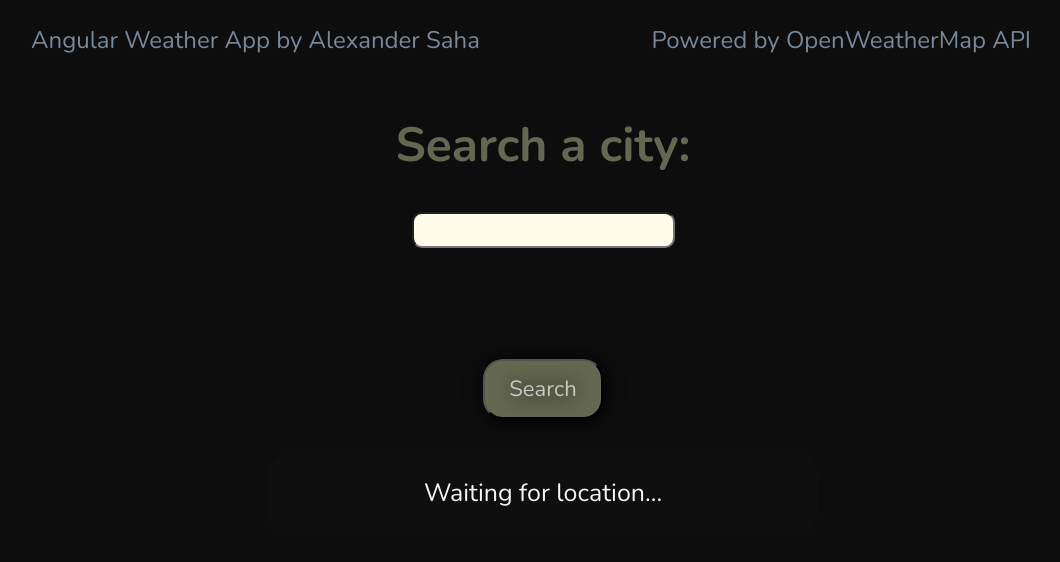
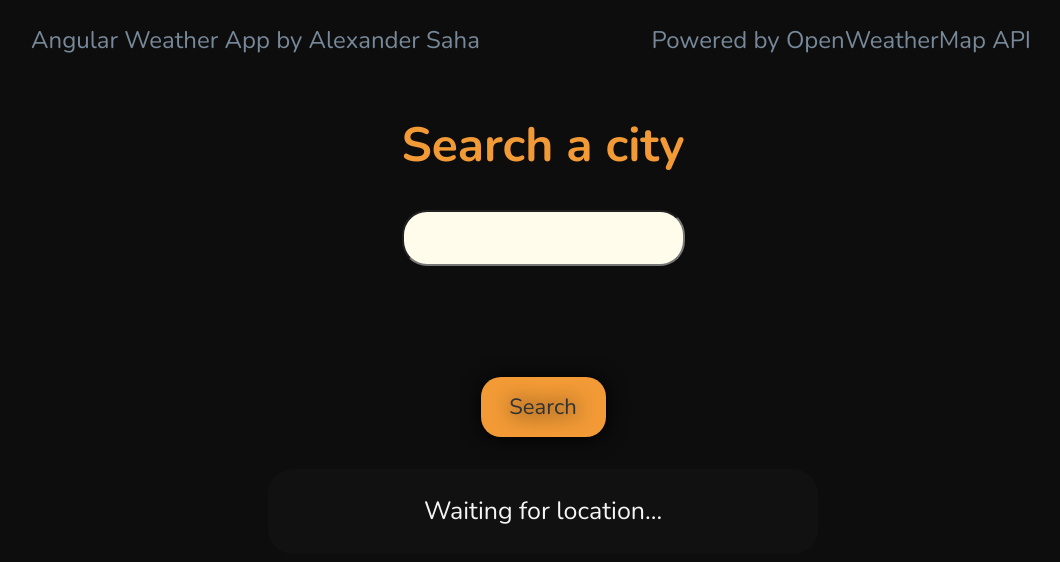
Before and after one commit to AlexSaha/AngularWeatherApplication, an Angular app: page / in a window 1280 px wide. Shown: the top 562 px of the page, without its empty margins (97-1157 px from the left). Built offline with nearby package versions, Linux system fonts and the light colour scheme.

Commit message:
better response UI and sunny image

```diff
--- a/src/app/weather-component/weather-component.component.html
+++ b/src/app/weather-component/weather-component.component.html
@@ -1,9 +1,11 @@
+<!-- ng build --prod --output-path docs --base-href /AngularWeatherApplication/ -->
+
 <div class="searchContainer">
     <body>
-        <h1 style=color:#646851>Search a city: </h1>
-            <input type="text" [(ngModel)]="city" (keyup.enter)="activateSearch()">
+        <h1 style=color:#f19a36>Search a city</h1>
+            <input type="text" [(ngModel)]="city" (keyup.enter)="activateSearch()" data-required="true">
             <br><br>
-            <strong style="color:#646851;font-size: 35px;">{{ city }}</strong>
+            <strong style="color:#f19a36;font-size: 35px;">{{ city }}</strong>
             <br><br>
             <button class="BUTTON_MZE" (click)="activateSearch()">Search</button>
             <br>
@@ -13,22 +15,21 @@
 
 <div class="displayInfoContainer">
 
+        <ng-template [ngIf]="condition == 'Clouds'" [ngIfElse]="none">
+            <img src="https://www.alexandersaha.com/AngularWeatherApplication/assets/clouds.png" alt="Clouds" width="100" height="100">
+        </ng-template>
+
+        <ng-template [ngIf]="condition == 'Clear'" [ngIfElse]="none">
+            <img src="https://www.alexandersaha.com/AngularWeatherApplication/assets/sunny.png" alt="Clouds" width="100" height="100">
+        </ng-template>
+
         <!-- Temp Value has been passed in for use -->
         <ng-template [ngIf]="temp > 0" [ngIfElse]="noValue">
             <p class="response">Conditions: {{condition}}</p>
             <p class="response">Current Temperature: {{temp | number:'1.1-1'}}°F</p>
-            <p class="response">Today's High: {{temp_max | number:'1.1-1'}}°F</p>
-            <p class="response">Today's Low: {{temp_min | number:'1.1-1'}}°F</p>
+            <p class="response">High: {{temp_max | number:'1.1-1'}}°F</p>
+            <p class="response">Low: {{temp_min | number:'1.1-1'}}°F</p>
         </ng-template>
-
-        <ng-template [ngIf]="condition == 'Clouds'" [ngIfElse]="none">
-            <img src="https://www.alexandersaha.com/AngularWeatherApplication/assets/clouds.png" alt="Clouds" width="250" height="250">
-        </ng-template>
-
-        <ng-template [ngIf]="condition == 'Sunny'" [ngIfElse]="none">
-            <img src="https://www.alexandersaha.com/AngularWeatherApplication/assets/sunny.png" alt="Clouds" width="250" height="250">
-        </ng-template>
-
 
         <!-- False blocks -->
         <ng-template #noValue>
@@ -38,5 +39,4 @@
         <ng-template #none>
         </ng-template>
 
-
 </div>
--- a/src/app/weather-component/weather-component.component.scss
+++ b/src/app/weather-component/weather-component.component.scss
@@ -3,7 +3,7 @@
     font-family: 'Nunito', 'sans-serif';
     font-size: 24px;
     text-align: center;
-    background-color: #31313111;
+    background-color: #3131311a;
     border-radius: 25px;
 }
 
@@ -17,12 +17,13 @@
     -webkit-border-radius: 20px;
     -moz-border-radius: 20px;
     border-radius: 20px;
-    color: #ffffffa9;
+    border-width: 0px;
+    color: #313131;
     font-size: 22px;
     padding: 10px;
     height: 60px;
-    width: 120px;
-    background-color: #646851;
+    width: 125px;
+    background-color: #f19a36;
     -webkit-box-shadow: 1px 1px 20px 0 #000000;
     -moz-box-shadow: 1px 1px 20px 0 #000000;
     box-shadow: 1px 1px 20px 0 #000000;
@@ -31,25 +32,25 @@
     display: inline-block;
     cursor: pointer;
     text-align: center;
-    font-family: 'Nunito';
+    font-family: 'Nunito', 'sans-serif';
  }
 
  input[type=text]{
-    border-radius:10px;
-    width: 255px;
-    height: 30px;
+    border-radius:25px;
+    width: 275px;
+    height: 50px;
     background-color: rgb(255, 252, 235);
+    text-align: center;
     outline: none;
     font-family: 'Nunito', 'sans-serif';
+    font-size: 25px;
   }
 
   input[type=text]:focus {
-
-    border: 1px solid #24caf3;
+    border: 1px solid #f19a36;
     color: black;
-    font-family: 'Nunito', 'sans-serif';
     text-align: center;
-    font-style: 25px;
+    font-size: 25px;
 }
 
 .response {
```
Also changed, not shown: 3 other files (tests, documents, lock files or other folders).
